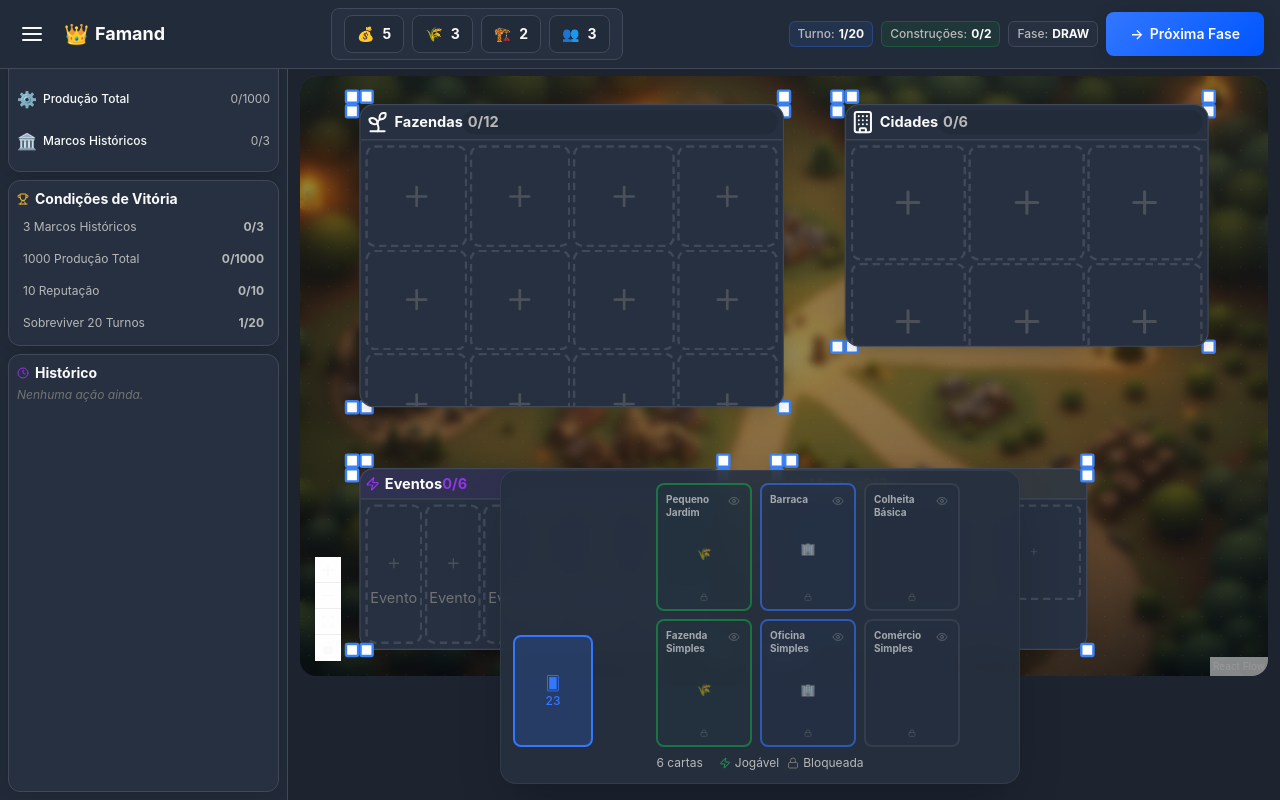
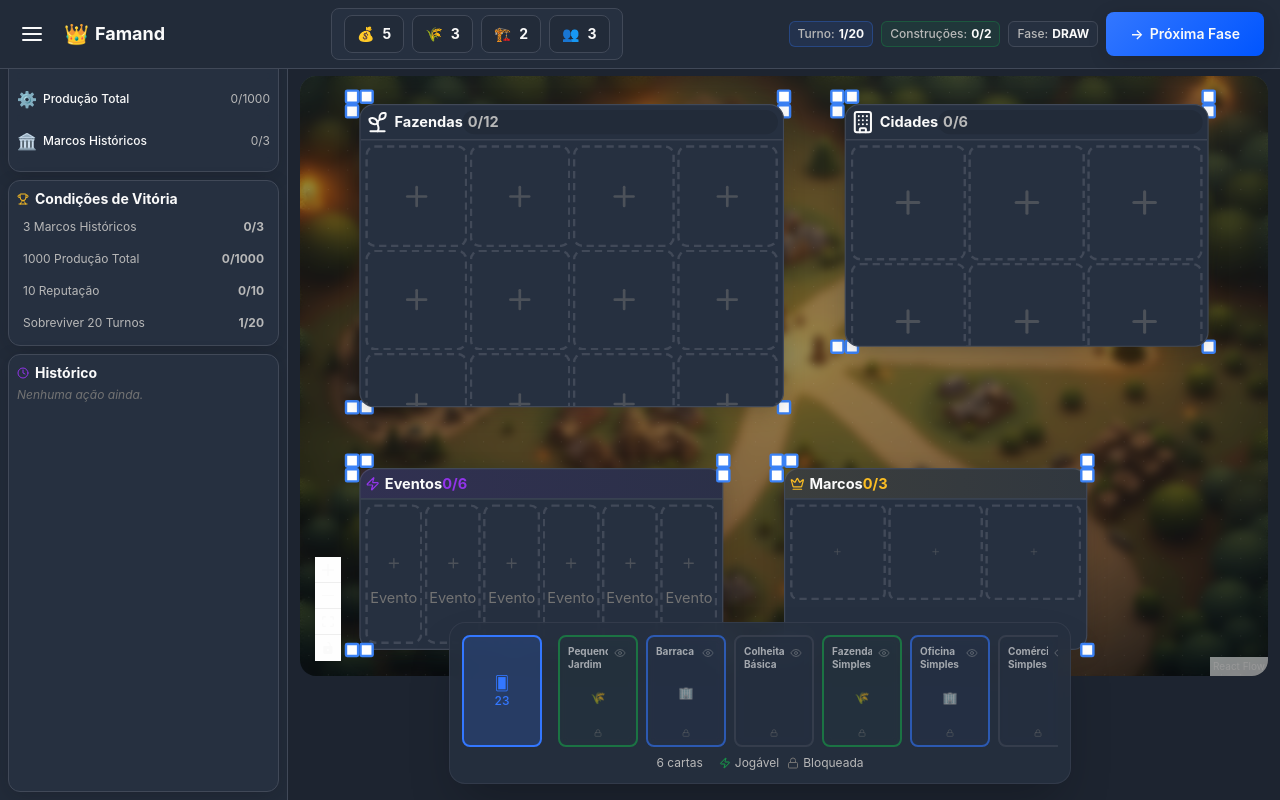
Before and after one commit to dmklda/farmandcity, a React (Vite) app: page / in a window 1280 px wide. Built offline with nearby package versions, Linux system fonts and the light colour scheme.

Commit message:
Reverted to commit ee10e8875b861985f60c7d307f1f42335f37c589

```diff
--- a/src/components/EnhancedHand.tsx
+++ b/src/components/EnhancedHand.tsx
@@ -119,7 +119,7 @@ const EnhancedCardComponent: React.FC<{
   return (
     <div
       className={`
-        relative w-24 h-32 rounded-lg border-2 cursor-pointer
+        relative w-20 h-28 rounded-lg border-2 cursor-pointer
         transition-all duration-200 ease-out group
         ${isSelected ? 'ring-2 ring-primary ring-offset-2 ring-offset-surface' : ''}
         ${isPlayable
@@ -239,7 +239,7 @@ const EnhancedHand: React.FC<EnhancedHandProps> = ({
             </div>
 
             {/* Hand Cards - Center */}
-          <div className="flex items-end gap-2 flex-wrap justify-center">
+          <div className="flex items-end gap-2 max-w-[500px] overflow-x-auto scrollbar-thin scrollbar-thumb-border/50 scrollbar-track-transparent">
             {hand.map((card, index) => (
               <div
                 key={`${card.id}-${index}`}
```
